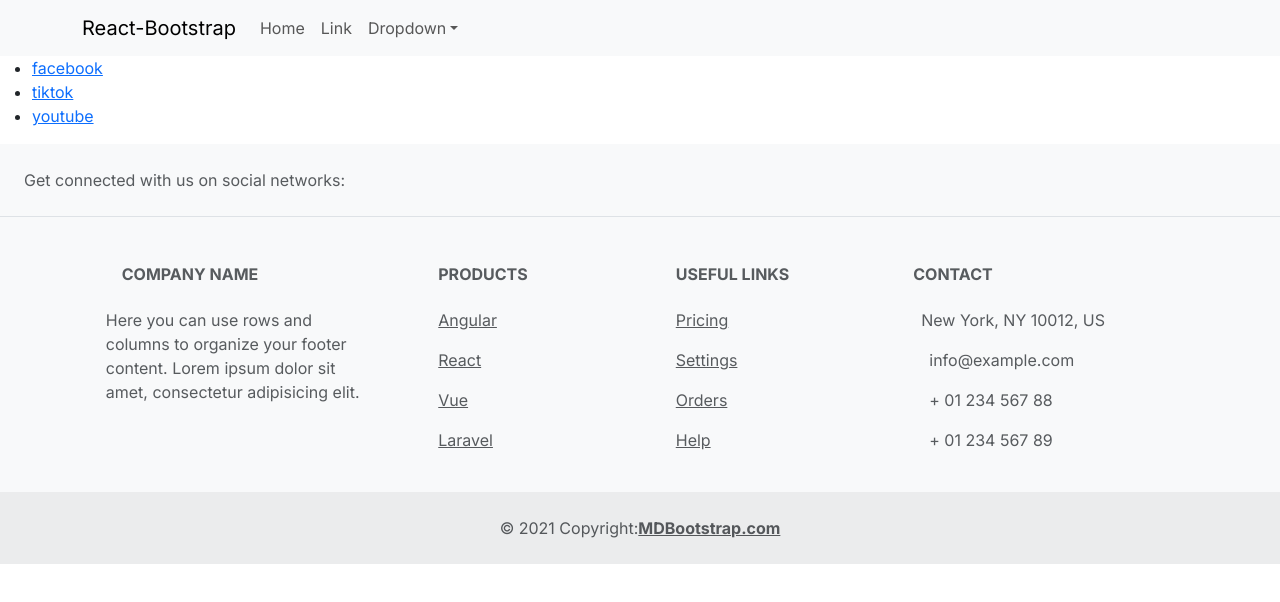
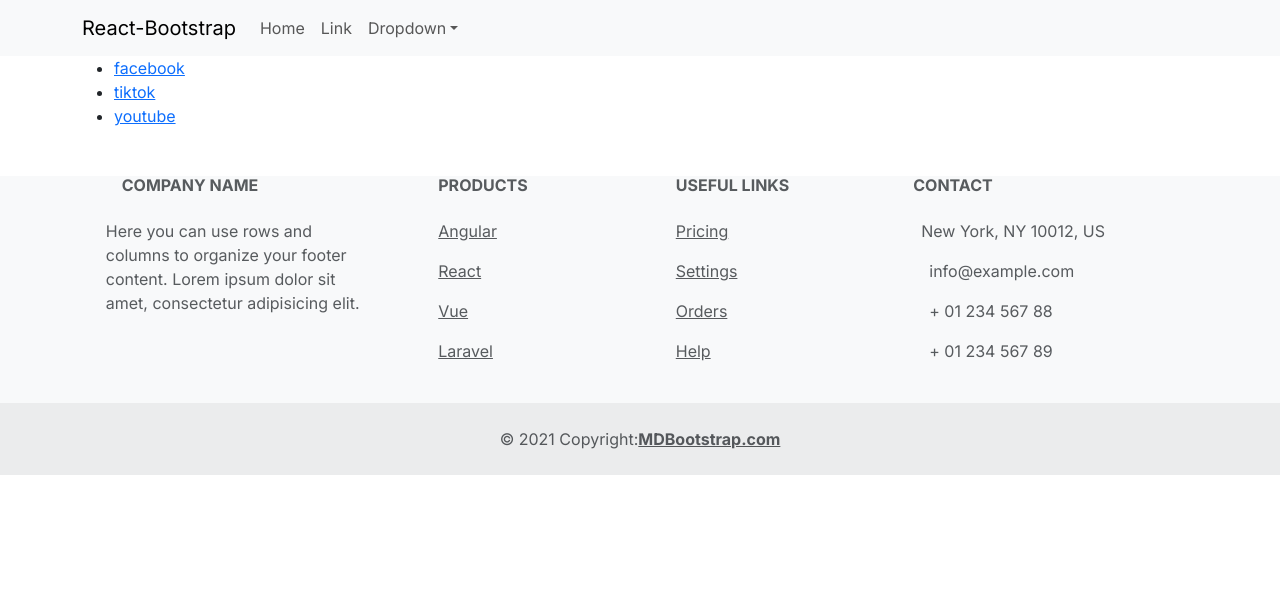
Before and after one commit to Puda14/next13-starter-typescript, a Next.js app: page / in a window 1280 px wide. Shown: the top 602 px of the page. Built offline with nearby package versions, Linux system fonts and the light colour scheme.

Commit message:
home page

```diff
--- a/src/app/layout.tsx
+++ b/src/app/layout.tsx
@@ -4,6 +4,7 @@
 import "bootstrap/dist/css/bootstrap.min.css";
 import AppHeader from "@/components/app.header";
 import AppFooter from "@/components/app.footer";
+import Container from "react-bootstrap/Container";
 
 const inter = Inter({ subsets: ["latin"] });
 
@@ -21,7 +22,7 @@
     <html lang="en">
       <body className={inter.className}>
         <AppHeader />
-        {children}
+        <Container>{children}</Container>
         <AppFooter />
       </body>
     </html>
--- a/src/components/app.footer.tsx
+++ b/src/components/app.footer.tsx
@@ -11,33 +11,6 @@
 const AppFooter = () => {
   return (
     <MDBFooter bgColor="light" className="text-center text-lg-start text-muted">
-      <section className="d-flex justify-content-center justify-content-lg-between p-4 border-bottom">
-        <div className="me-5 d-none d-lg-block">
-          <span>Get connected with us on social networks:</span>
-        </div>
-
-        <div>
-          <a href="" className="me-4 text-reset">
-            <MDBIcon fab icon="facebook-f" />
-          </a>
-          <a href="" className="me-4 text-reset">
-            <MDBIcon fab icon="twitter" />
-          </a>
-          <a href="" className="me-4 text-reset">
-            <MDBIcon fab icon="google" />
-          </a>
-          <a href="" className="me-4 text-reset">
-            <MDBIcon fab icon="instagram" />
-          </a>
-          <a href="" className="me-4 text-reset">
-            <MDBIcon fab icon="linkedin" />
-          </a>
-          <a href="" className="me-4 text-reset">
-            <MDBIcon fab icon="github" />
-          </a>
-        </div>
-      </section>
-
       <section className="">
         <MDBContainer className="text-center text-md-start mt-5">
           <MDBRow className="mt-3">
```
Also changed, not shown: 1 other file (tests, documents, lock files or other folders).
